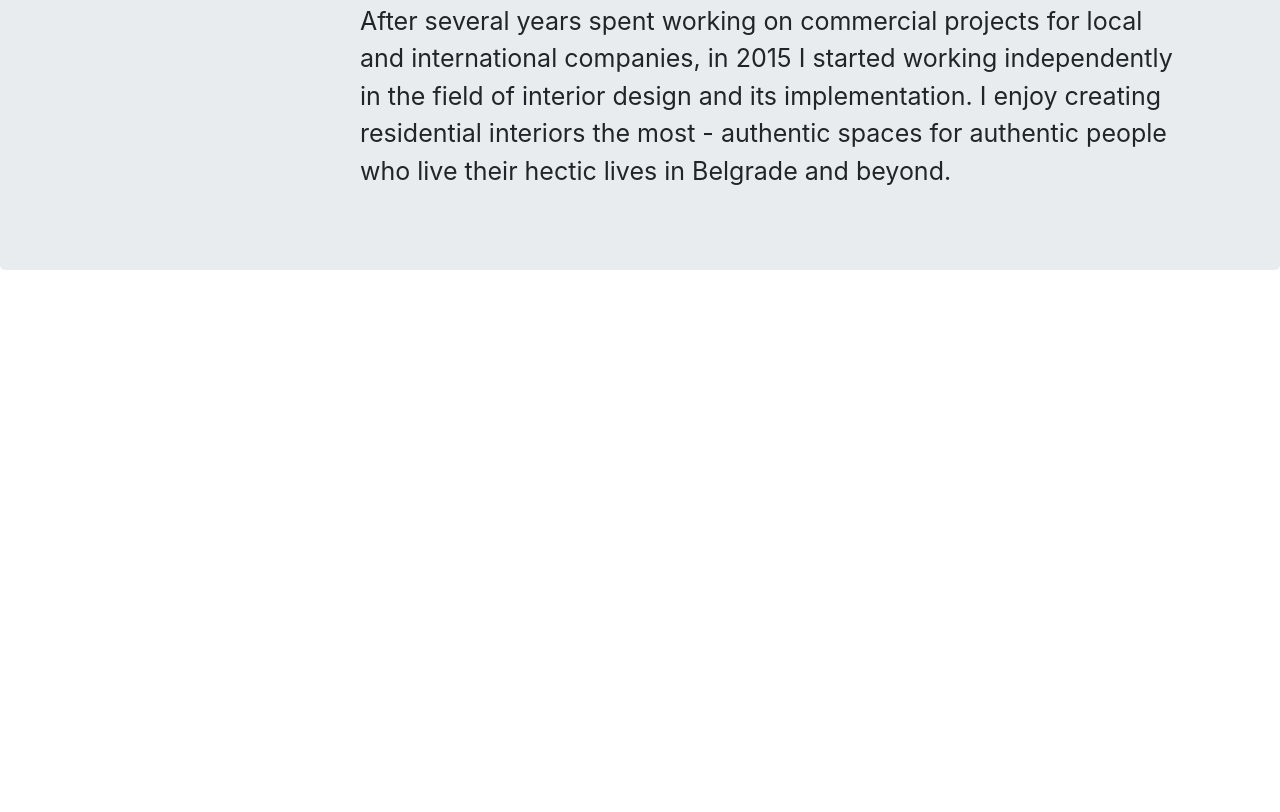
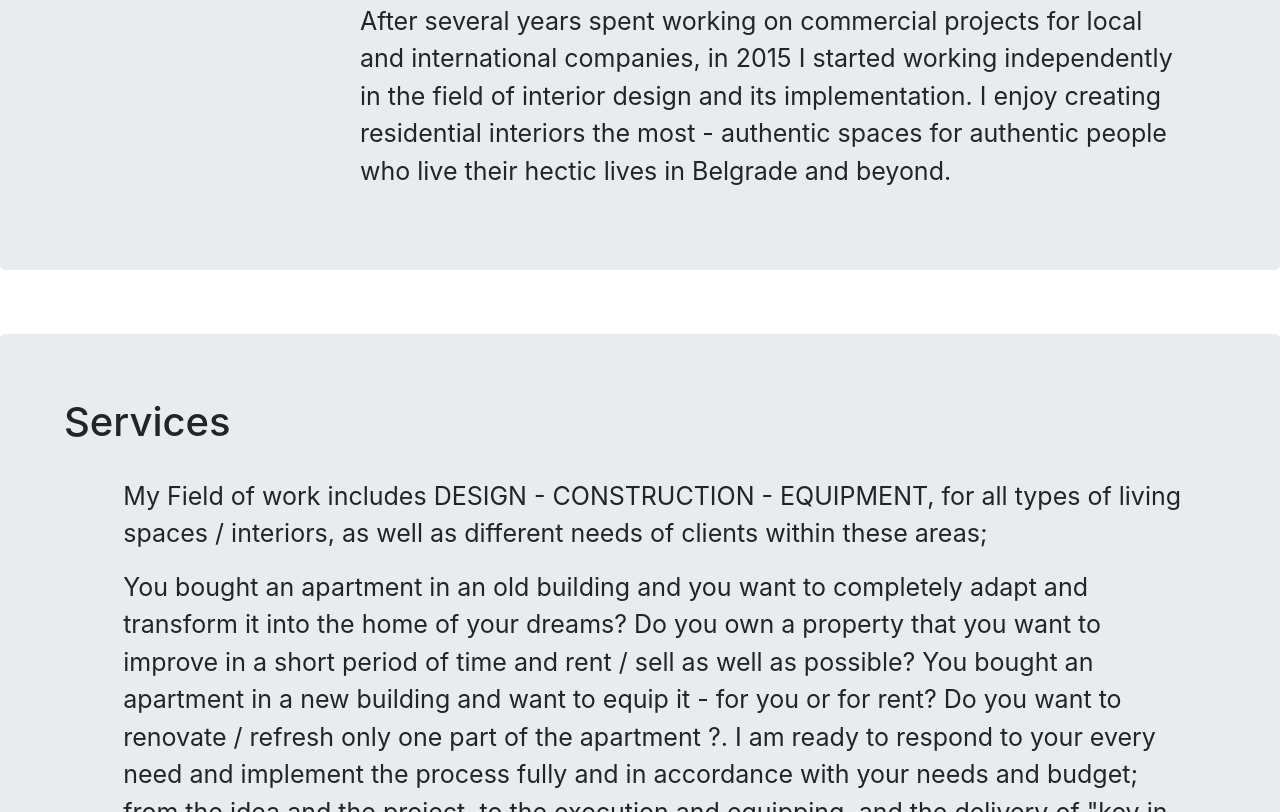
Before and after one commit to LukaGrahek/LDesignWebsite, a Gatsby site: page / in a window 1280 px wide. Shown: the part 1988-2800 px from the top of the page. Before the commit the page ends 2290 px from the top, so only its background shows below. Built offline with nearby package versions, Linux system fonts and the light colour scheme; Gatsby itself is replaced by a stand-in of ours; a web font is replaced by a local one.

Commit message:
Added Services Section

```diff
--- a/src/components/header.js
+++ b/src/components/header.js
@@ -10,6 +10,10 @@ const scrollTop = () =>{
 
  const scrollAbout = () =>{
     window.scrollTo({top: 1700, behavior: 'smooth'});
+ };
+
+ const scrollServices = () =>{
+    window.scrollTo({top: 2520, behavior: 'smooth'});
  };
 
 
@@ -31,10 +35,12 @@ const Header = () => {
                     </Link>
                 </li>
                 <li>
-                    SERVICES
+                    <Link onClick={scrollServices}>
+                        SERVICES
+                    </Link>
                 </li>
                 <li>
-                    PORTFOLIO
+                    PROJECTS
                 </li>
                 <li>
                     PROCESS
--- /dev/null
+++ b/src/components/services.js
@@ -0,0 +1,21 @@
+import React from 'react';
+
+import 'bootstrap/dist/css/bootstrap.min.css';
+import {Jumbotron,Button} from 'react-bootstrap'
+import '../styles/servicesStyle.css';
+const Services = () => {
+    return(
+        <Jumbotron id="Jtron2">
+
+                    <h1 id="AboutTitle">Services</h1>
+
+                    <p id ='sTXT'> My Field of work includes DESIGN - CONSTRUCTION - EQUIPMENT, for all types of living spaces / interiors, as well as different needs of clients within these areas; </p>
+                    <p id ='sTXT'> You bought an apartment in an old building and you want to completely adapt and transform it into the home of your dreams? Do you own a property that you want to improve in a short period of time and rent / sell as well as possible? You bought an apartment in a new building and want to equip it - for you or for rent? Do you want to renovate / refresh only one part of the apartment ?. I am ready to respond to your every need and implement the process fully and in accordance with your needs and budget; from the idea and the project, to the execution and equipping, and the delivery of "key in hand".</p>
+                    <p id ='sTXT'> From the services you can contract independently only Design (making the Interior Design with all the information and drawings needed to perform the work, as well as the definition of complete furniture, lighting and other necessary equipment). In this case, you find the contractors (individual craftsmen or contractors) who are further responsible for the implementation of the project during the construction and equipping phase.</p>
+                    <p id ='sTXT'> You can entrust me with all three phases, Design - Execution - Equipping, I will stay with you until the end of the project - until the key is handed over. In that case, the whole process of organizing masters and works as well as daily professional quality control of works, installation and delivery are my job, obligation and responsibility. The phase of performing works and equipping with fixed furniture, I organize and conduct with a group of proven masters, who over time have proven themselves in terms of harmonious cooperation, quality of work, optimal price and compliance with all agreements and deadlines.</p>
+                    <p><Button id="contactB" variant="primary">Contact</Button></p>
+        </Jumbotron>
+    )
+}
+
+export default Services
--- a/src/pages/index.js
+++ b/src/pages/index.js
@@ -5,6 +5,7 @@ import React from "react"
 import Layout from '../components/layout'
 import HomeSlide from '../components/homepage'
 import About from '../components/about'
+import Services from '../components/services'
 
 
 import '../styles/indexStyle.css'
@@ -15,6 +16,7 @@ const IndexPage = () => {
     <Layout>
       <HomeSlide/>
       <About/>
+      <Services/>
     </Layout>
   )
 }
--- /dev/null
+++ b/src/styles/servicesStyle.css
@@ -0,0 +1,22 @@
+
+#sTXT{
+
+    font-size: 25px;
+    margin-left: 5%;
+    margin-right: 5%;
+}
+
+#Jtron2{
+    z-index: 10;
+    margin-top: 5%;
+    padding-left: 5%;
+}
+
+#AboutTitle{
+    padding-bottom: 2%;
+}
+
+#contactB{
+    margin-left: 5%;
+    background-color: dimgrey;
+}
```
